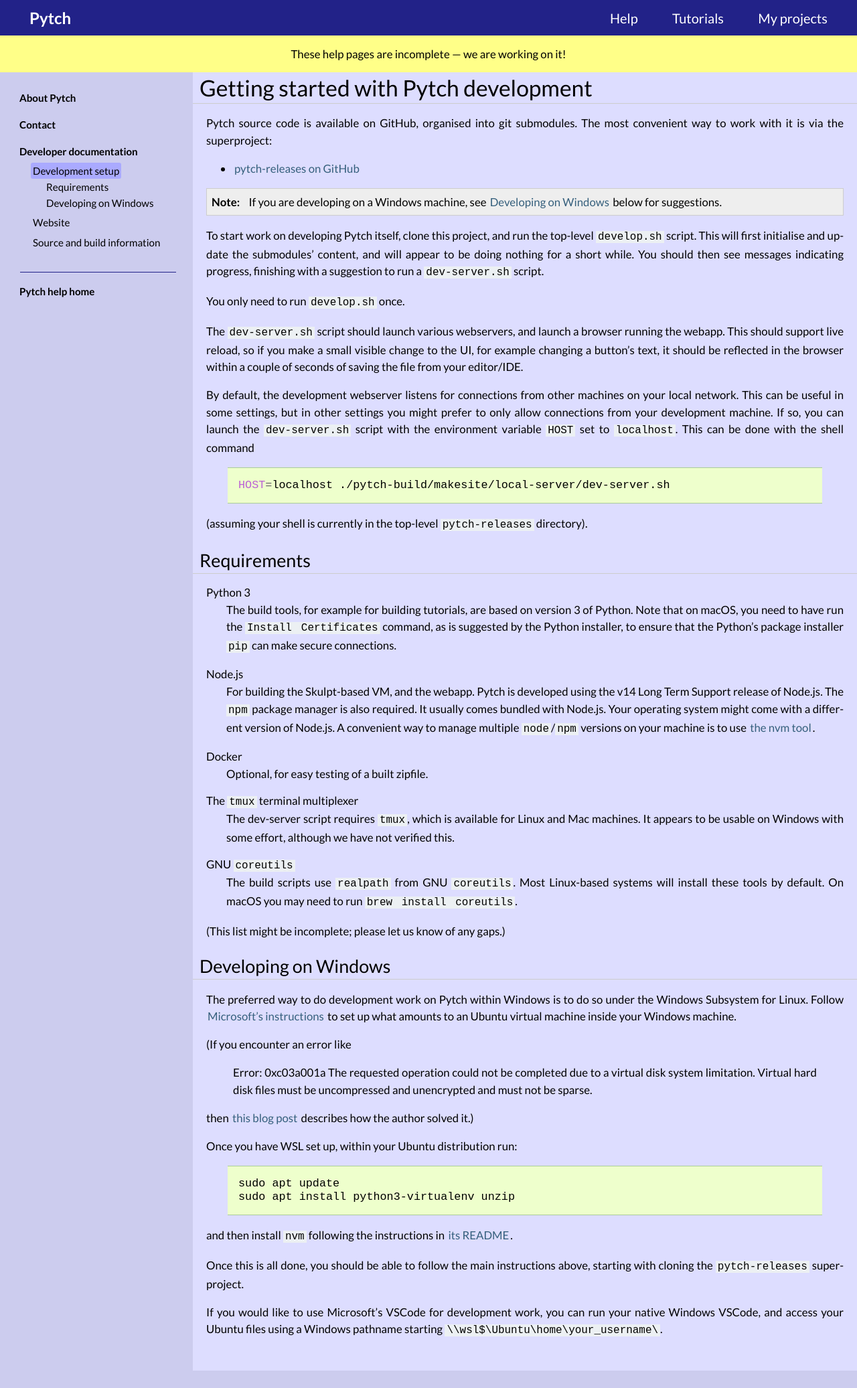
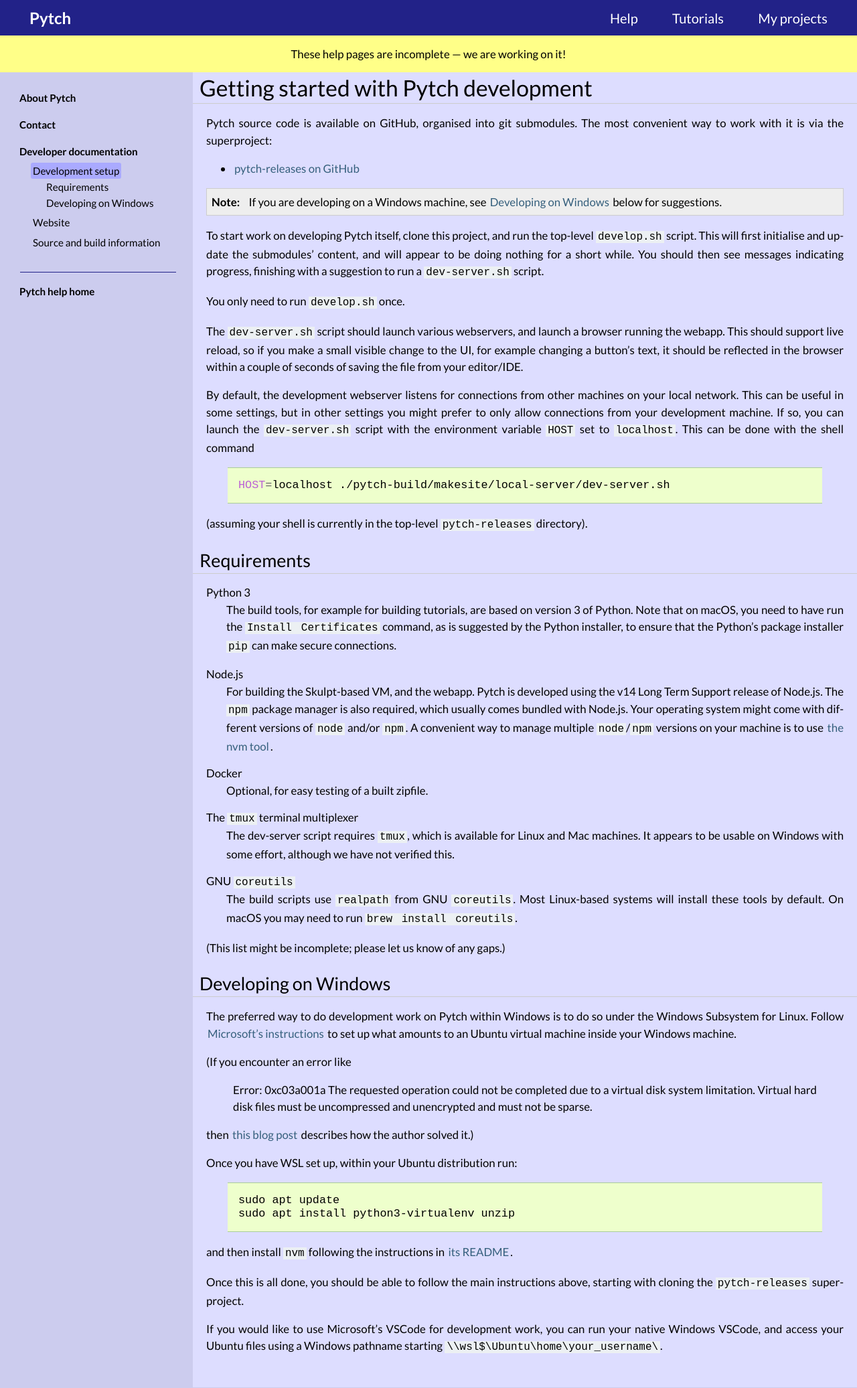
Before and after one commit to pytchlang/pytch-website, a Sphinx documentation site: the page built from source/developer/development-setup.rst, in a window 1280 px wide. Shown: the whole page at 67% size. Built offline with Sphinx 7.4.7, drawn with Linux system fonts in a browser that asks for light colours; pages that are not in the unit, such as notebooks, are missing from menus.

Commit message:
Tidy up wording

```diff
--- a/source/developer/development-setup.rst
+++ b/source/developer/development-setup.rst
@@ -54,11 +54,11 @@
 Node.js
   For building the Skulpt-based VM, and the webapp.  Pytch is
   developed using the v14 Long Term Support release of Node.js.  The
-  ``npm`` package manager is also required.  It usually comes bundled
-  with Node.js.  Your operating system might come with a different
-  version of Node.js.  A convenient way to manage multiple
-  ``node``/``npm`` versions on your machine is to use `the nvm tool
-  <https://github.com/nvm-sh/nvm>`_.
+  ``npm`` package manager is also required, which usually comes
+  bundled with Node.js.  Your operating system might come with
+  different versions of ``node`` and/or ``npm``.  A convenient way to
+  manage multiple ``node``/``npm`` versions on your machine is to use
+  `the nvm tool <https://github.com/nvm-sh/nvm>`_.
 
 Docker
   Optional, for :ref:`easy testing of a built
```
